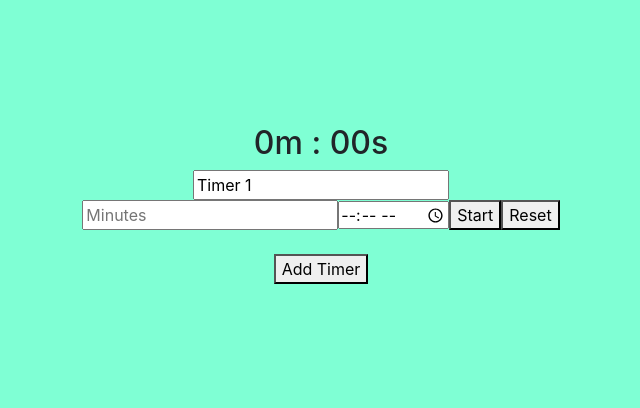
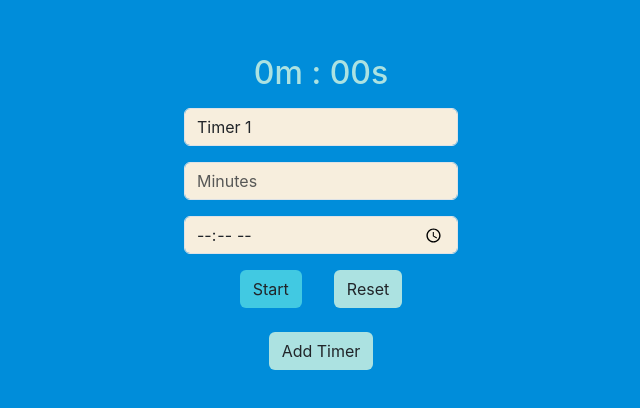
Before and after one commit to MariaFredriksson/TimeAware, a React (Create React App) app: page / in a window 1280 px wide. Shown: the part 196-604 px from the top of the page, without its empty margins (319-959 px from the left). Built offline with nearby package versions, Linux system fonts and the light colour scheme.

Commit message:
Add some colors and styling to the app

```diff
--- a/src/App.css
+++ b/src/App.css
@@ -5,5 +5,24 @@
   flex-direction: column;
   align-items: center;
   justify-content: center;
-  background-color: aquamarine;
 }
+
+.color-1 {
+  background-color: #008DDA;
+}
+
+.color-2 {
+  background-color: #41C9E2;
+}
+
+.color-3 {
+  background-color: #ACE2E1;
+}
+
+.color-3-text {
+  color: #ACE2E1;
+}
+
+.color-4 {
+  background-color: #F7EEDD;
+}
--- a/src/App.js
+++ b/src/App.js
@@ -20,7 +20,7 @@ function App() {
   }
 
   return (
-    <div className="App">
+    <div className="App color-1">
       {/* // TODO: Make it possible to delete this timer also */}
       {/* Always show the first timer */}
       <MainTimer name='Timer 1'/>
@@ -33,7 +33,7 @@ function App() {
         </div>
       ))}
       <br />
-      <button onClick={addTimer}>Add Timer</button>
+      <button onClick={addTimer} className='color-3 btn'>Add Timer</button>
     </div>
   )
 }
--- a/src/components/CountdownCircle.js
+++ b/src/components/CountdownCircle.js
@@ -6,10 +6,12 @@ const CountdownCircle = ({ size, strokeWidth, seconds, totalSeconds }) => {
   // How much of the circle is unfilled
   const strokeDashoffset = ((totalSeconds - seconds) / totalSeconds) * circumference
 
+  //^^ Can I make the stroke color into the color of the class color-2?
+
   return (
     <svg width={size} height={size} viewBox={`0 0 ${size} ${size}`}>
       <circle
-        stroke="blue"
+        stroke="#41C9E2"
         fill="none"
         strokeWidth={strokeWidth}
         strokeDasharray={circumference}
@@ -19,6 +21,7 @@ const CountdownCircle = ({ size, strokeWidth, seconds, totalSeconds }) => {
         cy={size / 2}
         // Rotate the circle to start from the top, and rotate it around its center
         transform={`rotate(-90 ${size / 2} ${size / 2})`}
+        className="color-2"
       />
     </svg>
   )
--- a/src/components/MainTimer.js
+++ b/src/components/MainTimer.js
@@ -120,10 +120,10 @@ const MainTimer = ({ name }) => {
 
       {/* Display both minutes and seconds */}
       {/* Use padStart to ensure that seconds are always displayed with two digits, prefixing a '0' when necessary */}
-      <h2>{`${displayMinutes}m : ${displaySeconds.toString().padStart(2, '0')}s`}</h2>
+      <h2 className='color-3-text m-3'>{`${displayMinutes}m : ${displaySeconds.toString().padStart(2, '0')}s`}</h2>
 
       {/* //^^ Can't change name by pressing enter, but is it important? */}
-      <input type="text" value={timerName} onChange={handleNameChange} placeholder="Timer Name" />
+      <input type="text" value={timerName} onChange={handleNameChange} placeholder="Timer Name" className='color-4 form-control mb-3' />
 
       {/* If the user presses Enter, the form will submit and the timer will start */}
       <form onSubmit={handleSubmit}>
@@ -136,6 +136,7 @@ const MainTimer = ({ name }) => {
           placeholder="Minutes"
           // Disable input when timer is active
           disabled={isActive}
+          className='color-4 form-control mb-3'
         />
 
         {/* //^^ Can't add timer by pressing enter, but is that important? */}
@@ -146,11 +147,12 @@ const MainTimer = ({ name }) => {
           onChange={handleChange}
           placeholder="HH:MM"
           disabled={isActive}
+          className='color-4 form-control mb-3'
         />
 
         {/* //TODO: Make the buttons to components */}
-        <button type='button' onClick={toggle}>{isActive ? 'Pause' : 'Start'}</button>
-        <button type='button' onClick={reset}>Reset</button>
+        <button type='button' onClick={toggle} className='color-2 btn mx-3'>{isActive ? 'Pause' : 'Start'}</button>
+        <button type='button' onClick={reset} className='color-3 btn mx-3'>Reset</button>
 
       </form>
     </div>
```
